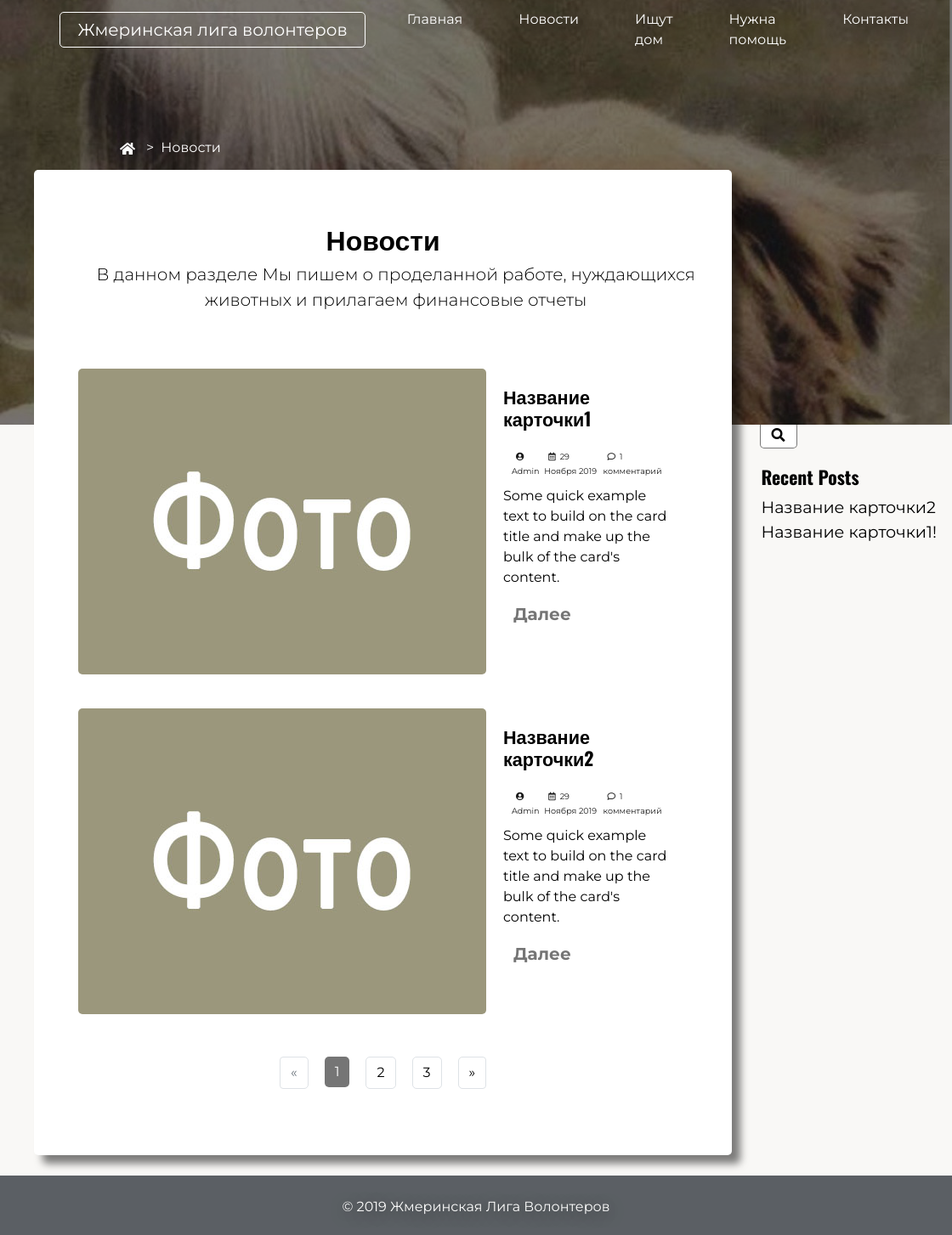
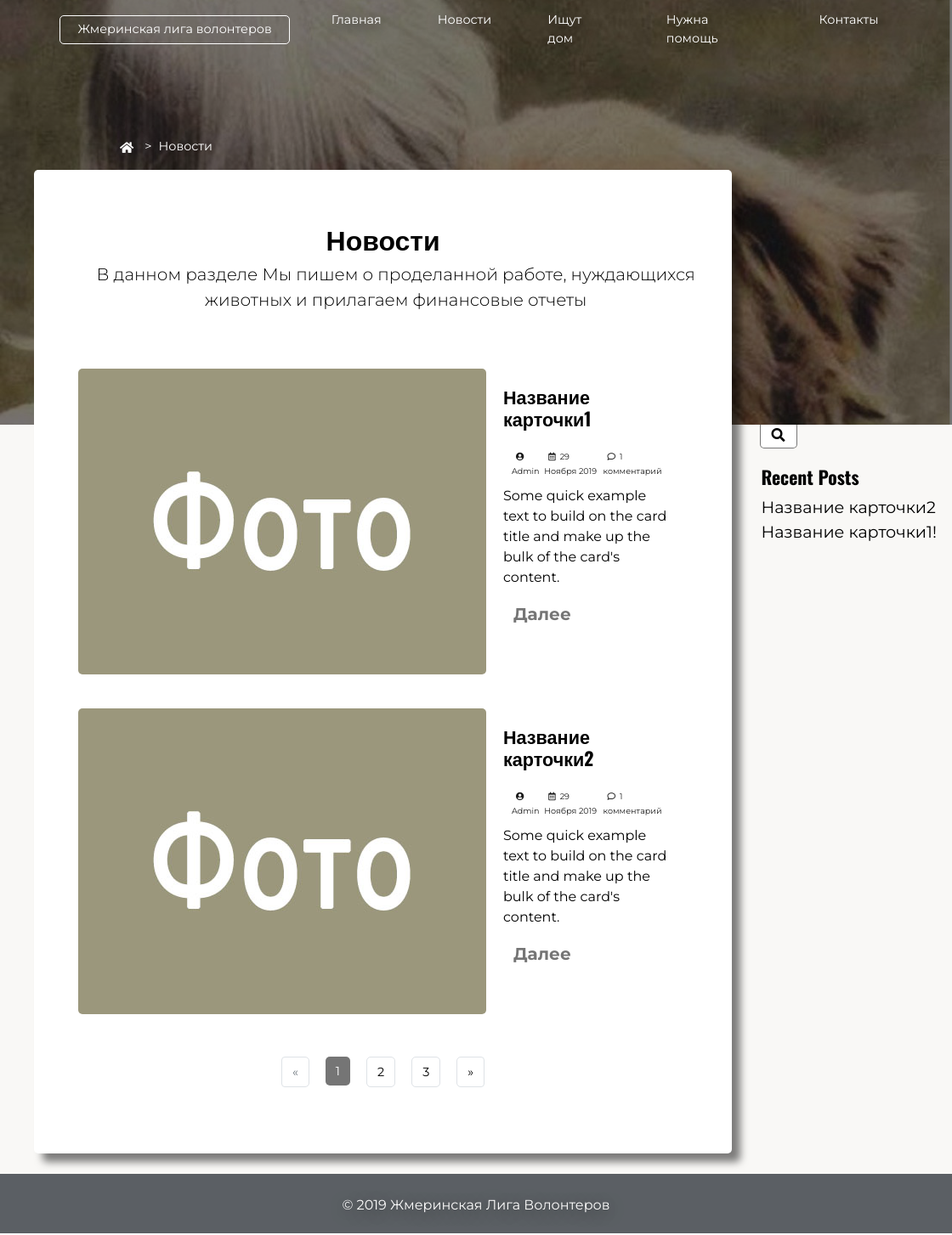
Before and after one commit to Havryliuk-Serhii/zlv, a PHP site: page /blog.html in a window 1120 px wide; the page is wider, and only the part inside the window is pictured. Shown: that part at 85% size. Run offline with PHP 8.4, Linux system fonts and the light colour scheme; some libraries are stand-ins or nearby versions.

Commit message:
add some media queries in index.html

```diff
--- a/css/style.css
+++ b/css/style.css
@@ -702,7 +702,15 @@ a .btn-link:visited{
 * Responsive
 */
 @media (min-width: 992px) and (max-width: 1199px){
-
+ul,li {
+  font-size: 0.9rem;
+}
+.navbar-brand{
+  font-size: 0.9rem;
+}
+.text-center {
+  left: 15%;
+}
 }
 @media (min-width: 768px) and (max-width: 991px){
 
```
